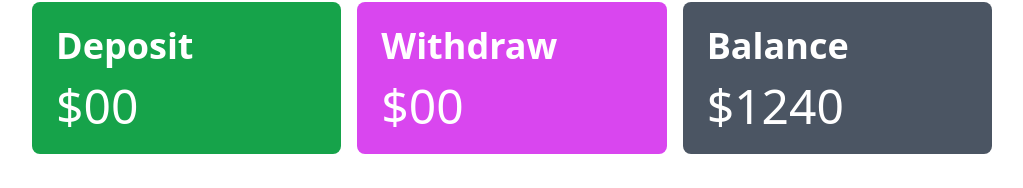
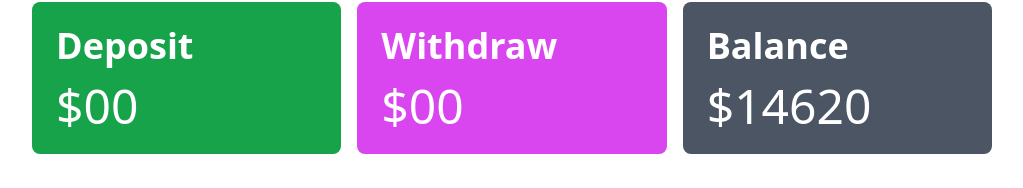
Before and after one commit to Sujan-Ahammad/bank-account-projects, a plain HTML site: page account.html in a window 1280 px wide. Shown: the part 118-306 px from the top of the page, without its empty margins (128-1151 px from the left). Drawn offline with nearby package versions, Linux system fonts and the light colour scheme.

Commit message:
new Balance Update

```diff
--- a/account.html
+++ b/account.html
@@ -29,7 +29,7 @@
                 </div>
                 <div class="bg-gray-600 p-6 rounded-lg">
                     <h4 class="font-semibold text-4xl mb-4">Balance</h4>
-                    <h2 class="text-5xl">$<span id="balance-total">1240</span></h2>
+                    <h2 class="text-5xl">$<span id="balance-total">14620</span></h2>
                 </div>
 
             </div>
```
